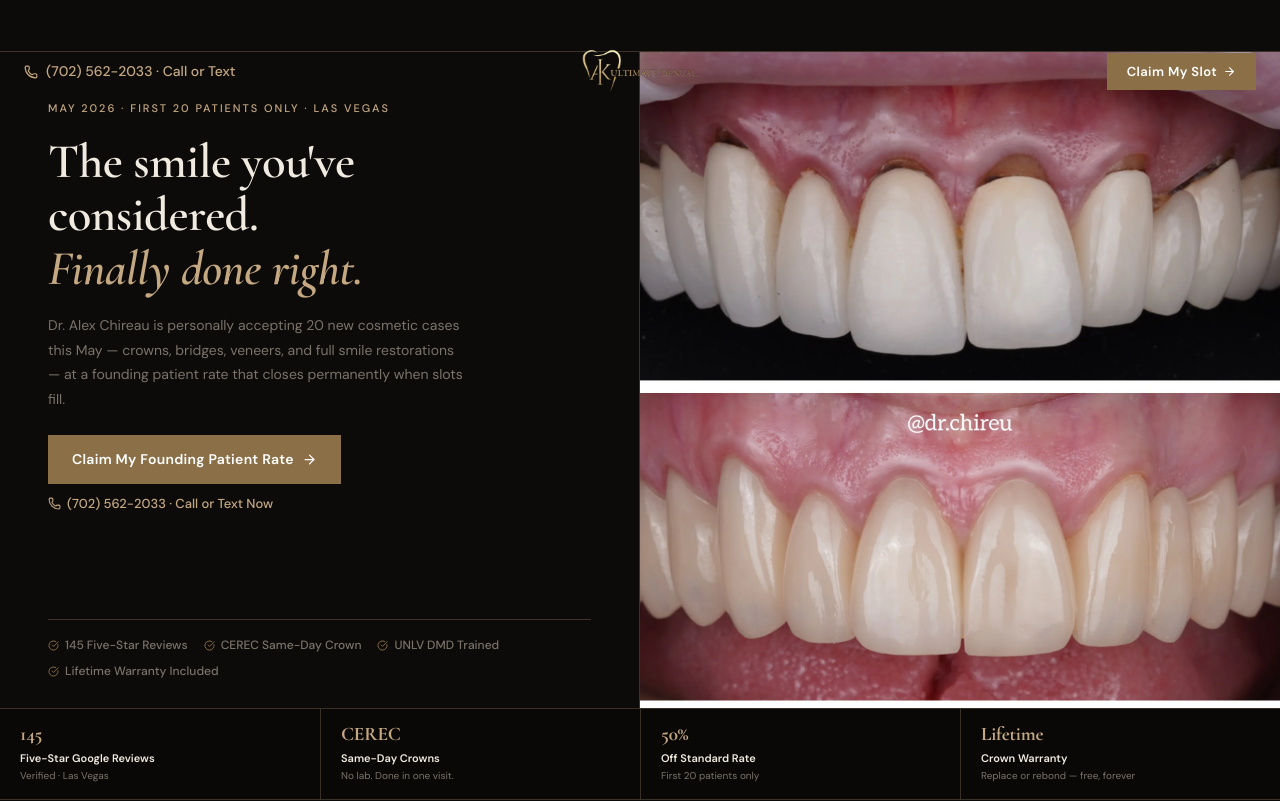
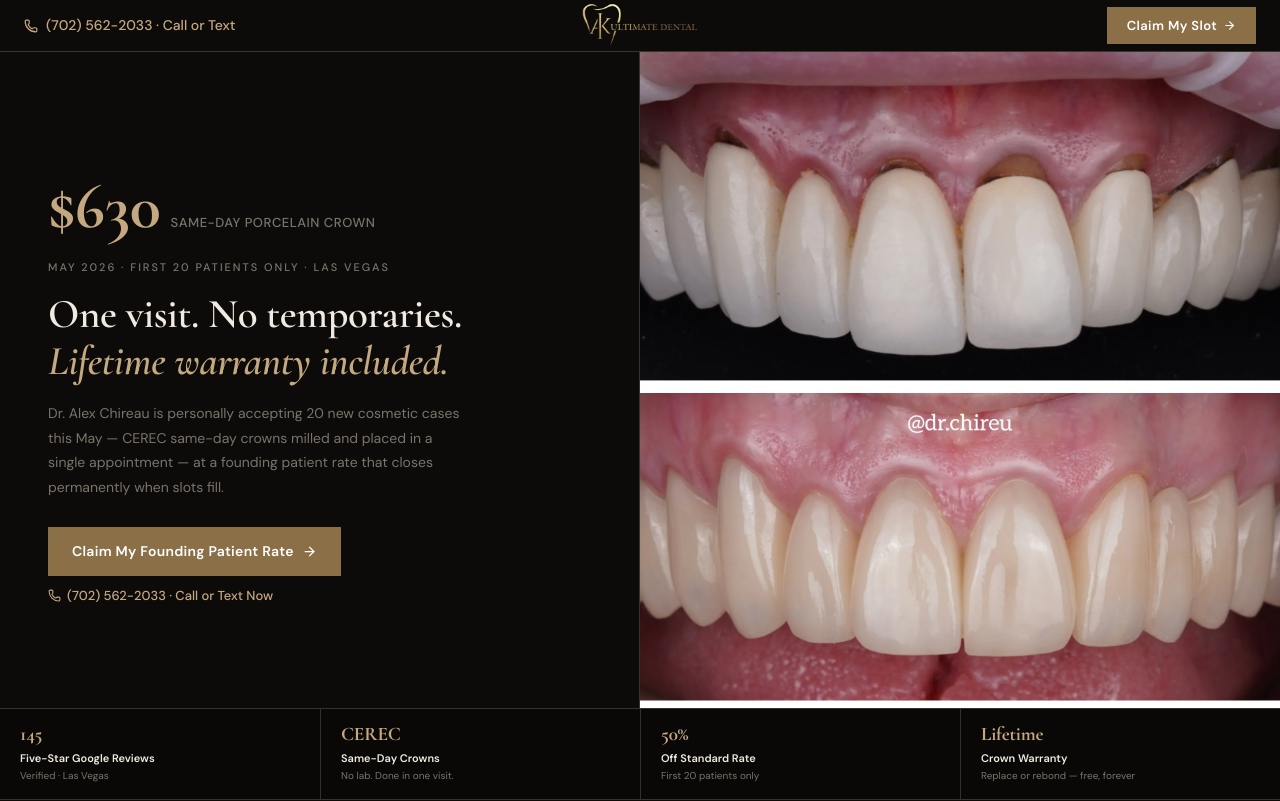
Before and after one commit to Bradpalubicki/ak-dental-website, a Next.js app: page /specials/crowns-may-v5 in a window 1280 px wide. Shown: the top 801 px of the page. Built offline with nearby package versions, Linux system fonts and the light colour scheme; no server answers.

Commit message:
fix(crowns-v5): offer-first hero, true logo center, remove trust bullets

```diff
--- a/src/app/(public)/specials/crowns-may-v5/page.tsx
+++ b/src/app/(public)/specials/crowns-may-v5/page.tsx
@@ -1,5 +1,5 @@
 import Image from "next/image";
-import { ArrowRight, Phone, CheckCircle, Shield, Clock, Star } from "lucide-react";
+import { ArrowRight, Phone, Shield, Clock, Star } from "lucide-react";
 import { existsSync } from "fs";
 import path from "path";
 import FaqAccordion from "./FaqAccordion";
@@ -60,53 +60,45 @@ export default function CrownsMayV5Page() {
       `}</style>
 
       {/* ── STICKY TOP BAR ─────────────────────────────── */}
-      <div style={{ position: "sticky", top: 0, zIndex: 50, background: BG_DARK, borderBottom: DIVIDER, padding: "10px 24px", height: TOPBAR_H, display: "grid", gridTemplateColumns: "1fr auto 1fr", alignItems: "center", gap: 12 }}>
+      <div style={{ position: "sticky", top: 0, zIndex: 50, background: BG_DARK, borderBottom: DIVIDER, padding: "10px 24px", height: TOPBAR_H, display: "flex", alignItems: "center", justifyContent: "space-between" }}>
         <a href={PHONE_HREF} style={{ color: ACCENT_LIGHT, fontWeight: 500, fontSize: 14, textDecoration: "none", display: "flex", alignItems: "center", gap: 8 }}>
           <Phone size={14} />{PHONE} · Call or Text
         </a>
-        <div className="topbar-logo" style={{ display: "flex", justifyContent: "center" }}>
+        <div className="topbar-logo" style={{ position: "absolute", left: "50%", transform: "translateX(-50%)" }}>
           <Image src="/ak-logo.png" alt="AK Ultimate Dental" width={140} height={44} style={{ objectFit: "contain", filter: "brightness(1.05)" }} priority />
         </div>
-        <div style={{ display: "flex", justifyContent: "flex-end", alignItems: "center" }}>
         <a href="#consult" style={{ background: ACCENT, color: "#fff", padding: "9px 20px", fontWeight: 600, fontSize: 13, textDecoration: "none", display: "inline-flex", alignItems: "center", gap: 6, letterSpacing: "0.03em" }}>
           Claim My Slot <ArrowRight size={13} />
         </a>
-        </div>
       </div>
 
       {/* ── HERO — locked to 100svh minus topbar ──────── */}
       <section style={{ height: `calc(100svh - ${TOPBAR_H}px)`, display: "flex", flexDirection: "column", borderBottom: DIVIDER }}>
         <div style={{ flex: 1, display: "grid", gridTemplateColumns: "1fr 1fr", minHeight: 0 }} className="hero-grid">
           {/* LEFT: text */}
-          <div style={{ padding: "48px 48px 28px", display: "flex", flexDirection: "column", justifyContent: "space-between", background: BG_DARK, borderRight: DIVIDER, overflow: "hidden" }} className="hero-text-col">
-            <div>
-              <p style={{ color: ACCENT_LIGHT, fontSize: 11, letterSpacing: "0.18em", textTransform: "uppercase", marginBottom: 18, fontWeight: 500 }}>
+          <div style={{ padding: "48px 48px 28px", display: "flex", flexDirection: "column", justifyContent: "center", background: BG_DARK, borderRight: DIVIDER, overflow: "hidden" }} className="hero-text-col">
+            {/* Offer price — first thing visitor reads */}
+            <div style={{ display: "inline-flex", alignItems: "baseline", gap: 10, marginBottom: 20 }}>
+              <span className="serif" style={{ fontSize: "clamp(2.8rem, 5vw, 4.5rem)", fontWeight: 700, color: ACCENT_LIGHT, lineHeight: 1 }}>$630</span>
+              <span style={{ fontSize: 13, color: TEXT_MUTED, fontWeight: 500, letterSpacing: "0.04em", textTransform: "uppercase" }}>Same-Day Porcelain Crown</span>
+            </div>
+            <p style={{ color: TEXT_MUTED, fontSize: 11, letterSpacing: "0.18em", textTransform: "uppercase", marginBottom: 16, fontWeight: 500 }}>
               May 2026 · First 20 Patients Only · Las Vegas
             </p>
-              <h1 className="serif" style={{ fontSize: "clamp(2rem, 3.8vw, 3.4rem)", fontWeight: 600, lineHeight: 1.1, color: TEXT_DARK, marginBottom: 18, letterSpacing: "-0.01em" }}>
-                The smile you&apos;ve<br />considered.<br />
-                <em style={{ color: ACCENT_LIGHT }}>Finally done right.</em>
+            <h1 className="serif" style={{ fontSize: "clamp(1.7rem, 3.2vw, 2.8rem)", fontWeight: 600, lineHeight: 1.15, color: TEXT_DARK, marginBottom: 16, letterSpacing: "-0.01em" }}>
+              One visit. No temporaries.<br />
+              <em style={{ color: ACCENT_LIGHT }}>Lifetime warranty included.</em>
             </h1>
-              <p style={{ color: TEXT_MUTED, fontSize: 14, lineHeight: 1.75, marginBottom: 24, maxWidth: 420 }}>
-                Dr. Alex Chireau is personally accepting 20 new cosmetic cases this May — crowns, bridges, veneers, and full smile restorations — at a founding patient rate that closes permanently when slots fill.
+            <p style={{ color: TEXT_MUTED, fontSize: 14, lineHeight: 1.75, marginBottom: 28, maxWidth: 420 }}>
+              Dr. Alex Chireau is personally accepting 20 new cosmetic cases this May — CEREC same-day crowns milled and placed in a single appointment — at a founding patient rate that closes permanently when slots fill.
             </p>
-              <div style={{ display: "flex", flexDirection: "column", gap: 10, marginBottom: 24 }}>
+            <div style={{ display: "flex", flexDirection: "column", gap: 10 }}>
               <a href="#consult" id="consult" style={{ background: ACCENT, color: "#fff", padding: "14px 24px", fontWeight: 600, fontSize: 14, textDecoration: "none", display: "inline-flex", alignItems: "center", gap: 8, alignSelf: "flex-start", letterSpacing: "0.02em" }}>
                 Claim My Founding Patient Rate <ArrowRight size={15} />
               </a>
               <a href={PHONE_HREF} style={{ color: ACCENT_LIGHT, fontSize: 13, fontWeight: 500, textDecoration: "none", display: "flex", alignItems: "center", gap: 6 }}>
                 <Phone size={13} />{PHONE} · Call or Text Now
               </a>
-              </div>
-            </div>
-            {/* Trust bullets — flush bottom */}
-            <div style={{ display: "flex", flexWrap: "wrap", gap: "8px 16px", paddingTop: 16, borderTop: DIVIDER }}>
-              {["145 Five-Star Reviews", "CEREC Same-Day Crown", "UNLV DMD Trained", "Lifetime Warranty Included"].map((t) => (
-                <div key={t} style={{ display: "flex", alignItems: "center", gap: 6 }}>
-                  <CheckCircle size={11} style={{ color: ACCENT, flexShrink: 0 }} />
-                  <span style={{ fontSize: 12, color: TEXT_MUTED, fontWeight: 500 }}>{t}</span>
-                </div>
-              ))}
             </div>
           </div>
           {/* RIGHT: hero photo */}
```
Lines whose indentation alone changed are shown as unchanged.
